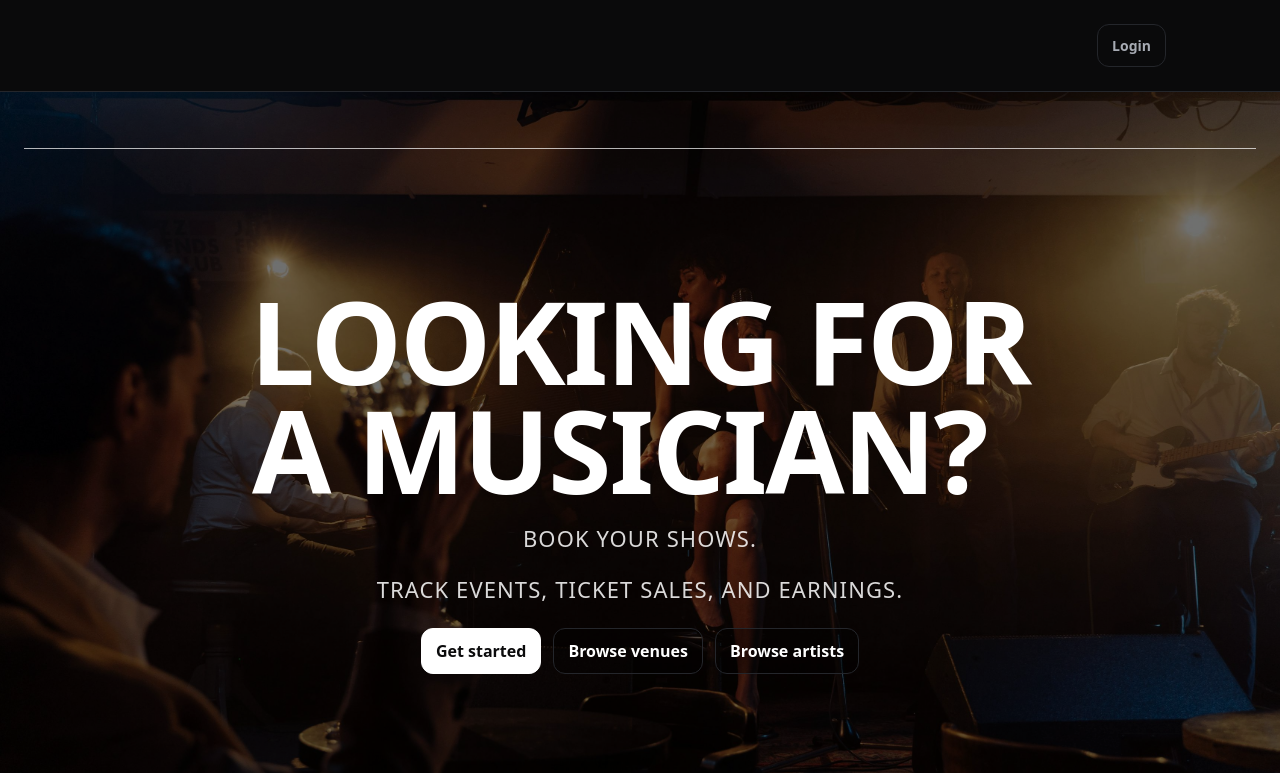
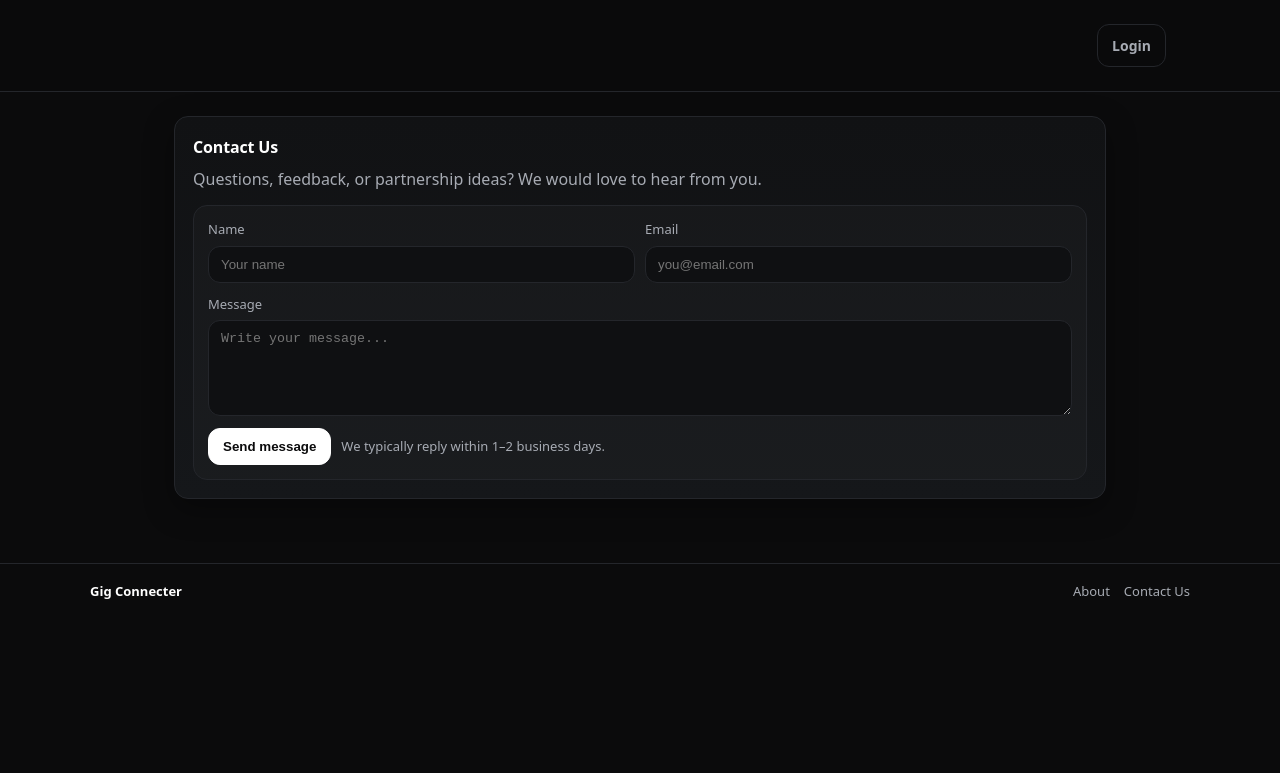
Before and after one commit to g23polar/gigconnector, a React app in the folder frontend/: page /contact in a window 1280 px wide. Before the commit this address led to /. Shown: the top 773 px of the page. Built offline with nearby package versions, Linux system fonts and the light colour scheme; no server answers; the HTML template or start-up script is replaced by a standard one.

Commit message:
footer_and_contact

```diff
--- a/frontend/package.json
+++ b/frontend/package.json
@@ -10,6 +10,7 @@
     "preview": "vite preview"
   },
   "dependencies": {
+    "@emailjs/browser": "^4.4.1",
     "react": "^19.2.0",
     "react-dom": "^19.2.0",
     "react-router-dom": "^7.12.0"
--- a/frontend/src/App.tsx
+++ b/frontend/src/App.tsx
@@ -1,5 +1,6 @@
 import { BrowserRouter, Routes, Route, Navigate } from "react-router-dom";
 import NavBar from "./components/NavBar";
+import Footer from "./components/Footer";
 import ProtectedRoute from "./components/ProtectedRoute";
 
 import Home from "./pages/Home";
@@ -20,6 +21,8 @@ import MatchPending from "./pages/MatchPending";
 import GigsPage from "./pages/Gigs";
 import GigDetail from "./pages/GigDetail";
 import Dashboard from "./pages/Dashboard";
+import About from "./pages/About";
+import Contact from "./pages/Contact";
 
 export default function App() {
   return (
@@ -127,6 +130,8 @@ export default function App() {
             </ProtectedRoute>
           }
         />
+        <Route path="/about" element={<About />} />
+        <Route path="/contact" element={<Contact />} />
         <Route
           path="/dashboard"
           element={
@@ -138,6 +143,7 @@ export default function App() {
 
         <Route path="*" element={<Navigate to="/" replace />} />
       </Routes>
+      <Footer />
     </BrowserRouter>
   );
 }
--- /dev/null
+++ b/frontend/src/components/Footer.tsx
@@ -0,0 +1,15 @@
+import { Link } from "react-router-dom";
+
+export default function Footer() {
+  return (
+    <footer className="footer">
+      <div className="container footerInner">
+        <div className="footerBrand">Gig Connecter</div>
+        <div className="footerLinks">
+          <Link to="/about">About</Link>
+          <Link to="/contact">Contact Us</Link>
+        </div>
+      </div>
+    </footer>
+  );
+}
--- /dev/null
+++ b/frontend/src/pages/About.tsx
@@ -0,0 +1,22 @@
+import { Panel } from "../ui/Card";
+
+export default function About() {
+  return (
+    <div className="container" style={{ maxWidth: 980 }}>
+      <Panel>
+        <div className="sectionTitle">About</div>
+        <p className="sectionDesc">
+          Gig Connecter helps artists and venues find each other, book shows, and
+          track real performance metrics.
+        </p>
+        <div className="card">
+          <div className="cardTitle">What you can do</div>
+          <div className="cardMeta" style={{ marginTop: 8 }}>
+            Build a profile, match with partners, create gigs, and verify ticket
+            sales and earnings together.
+          </div>
+        </div>
+      </Panel>
+    </div>
+  );
+}
--- /dev/null
+++ b/frontend/src/pages/Contact.tsx
@@ -0,0 +1,115 @@
+import { useState } from "react";
+import type { FormEvent } from "react";
+import emailjs from "@emailjs/browser";
+import { Panel } from "../ui/Card";
+import { Field } from "../ui/Field";
+import Button from "../ui/Button";
+
+const EMAILJS_SERVICE_ID = import.meta.env.VITE_EMAILJS_SERVICE_ID as string | undefined;
+const EMAILJS_TEMPLATE_ID = import.meta.env.VITE_EMAILJS_TEMPLATE_ID as string | undefined;
+const EMAILJS_PUBLIC_KEY = import.meta.env.VITE_EMAILJS_PUBLIC_KEY as string | undefined;
+
+export default function Contact() {
+  const [name, setName] = useState("");
+  const [email, setEmail] = useState("");
+  const [message, setMessage] = useState("");
+  const [sending, setSending] = useState(false);
+  const [err, setErr] = useState<string | null>(null);
+  const [ok, setOk] = useState<string | null>(null);
+
+  const onSubmit = async (e: FormEvent) => {
+    e.preventDefault();
+    setErr(null);
+    setOk(null);
+
+    if (!name.trim() || !email.trim() || !message.trim()) {
+      setErr("Name, email, and message are required.");
+      return;
+    }
+
+    if (!EMAILJS_SERVICE_ID || !EMAILJS_TEMPLATE_ID || !EMAILJS_PUBLIC_KEY) {
+      setErr("Email service is not configured. Please try again later.");
+      return;
+    }
+
+    setSending(true);
+    try {
+      const trimmedMessage = message.trim();
+      const messageWithEmail = `${trimmedMessage}\n\nReply-to: ${email.trim()}`;
+      await emailjs.send(
+        EMAILJS_SERVICE_ID,
+        EMAILJS_TEMPLATE_ID,
+        {
+          name: name.trim(),
+          message: messageWithEmail,
+        },
+        {
+          publicKey: EMAILJS_PUBLIC_KEY,
+        }
+      );
+      setOk("Message sent. We'll get back to you soon.");
+      setName("");
+      setEmail("");
+      setMessage("");
+    } catch (error: any) {
+      setErr(error?.text ?? "Failed to send message. Please try again.");
+    } finally {
+      setSending(false);
+    }
+  };
+
+  return (
+    <div className="container" style={{ maxWidth: 980 }}>
+      <Panel>
+        <div className="sectionTitle">Contact Us</div>
+        <p className="sectionDesc">
+          Questions, feedback, or partnership ideas? We would love to hear from you.
+        </p>
+        <form onSubmit={onSubmit} className="card" style={{ display: "grid", gap: 12 }}>
+          {err && <div className="error">{err}</div>}
+          {ok && <div className="ok">{ok}</div>}
+
+          <div className="grid2">
+            <Field label="Name">
+              <input
+                className="input"
+                value={name}
+                onChange={(e) => setName(e.target.value)}
+                placeholder="Your name"
+                required
+              />
+            </Field>
+            <Field label="Email">
+              <input
+                className="input"
+                type="email"
+                value={email}
+                onChange={(e) => setEmail(e.target.value)}
+                placeholder="you@email.com"
+                required
+              />
+            </Field>
+          </div>
+
+          <Field label="Message">
+            <textarea
+              value={message}
+              onChange={(e) => setMessage(e.target.value)}
+              placeholder="Write your message..."
+              required
+            />
+          </Field>
+
+          <div className="btnRow">
+            <Button type="submit" variant="primary" disabled={sending}>
+              {sending ? "Sending..." : "Send message"}
+            </Button>
+            <span className="smallMuted">
+              We typically reply within 1–2 business days.
+            </span>
+          </div>
+        </form>
+      </Panel>
+    </div>
+  );
+}
--- a/frontend/src/styles.css
+++ b/frontend/src/styles.css
@@ -95,6 +95,47 @@ a:hover{ opacity: .9; }
   display:flex;
   align-items:center;
   gap: 10px;
+}
+
+.footer {
+  margin-top: 40px;
+  border-top: 1px solid var(--border);
+  background: rgba(11,11,12,.85);
+}
+
+.footerInner {
+  display: flex;
+  align-items: center;
+  justify-content: space-between;
+  gap: 12px;
+  padding: 18px 0;
+}
+
+.footerBrand {
+  font-weight: 700;
+  font-size: 13px;
+  color: var(--text);
+}
+
+.footerLinks {
+  display: flex;
+  gap: 14px;
+}
+
+.footer a {
+  color: var(--muted);
+  font-size: 13px;
+}
+
+.footer a:hover {
+  color: var(--text);
+}
+
+@media (max-width: 700px) {
+  .footerInner {
+    flex-direction: column;
+    align-items: flex-start;
+  }
 }
 
 .h1{
```
